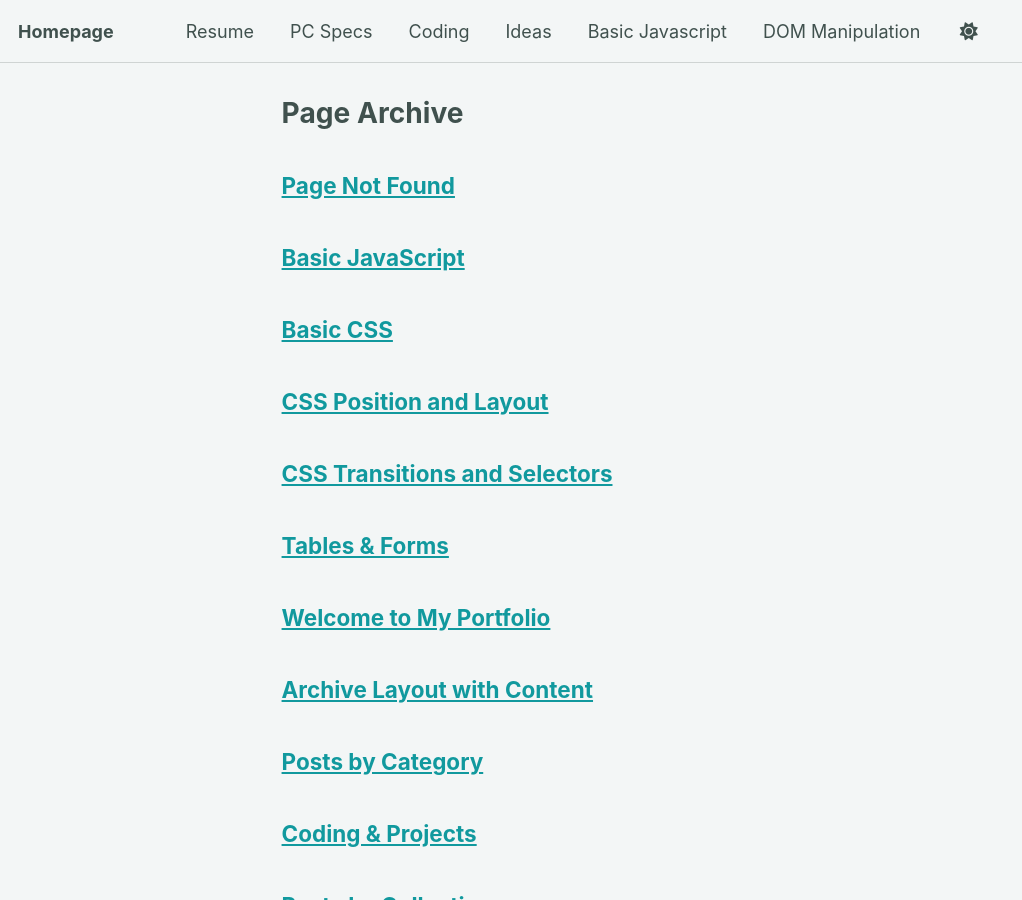
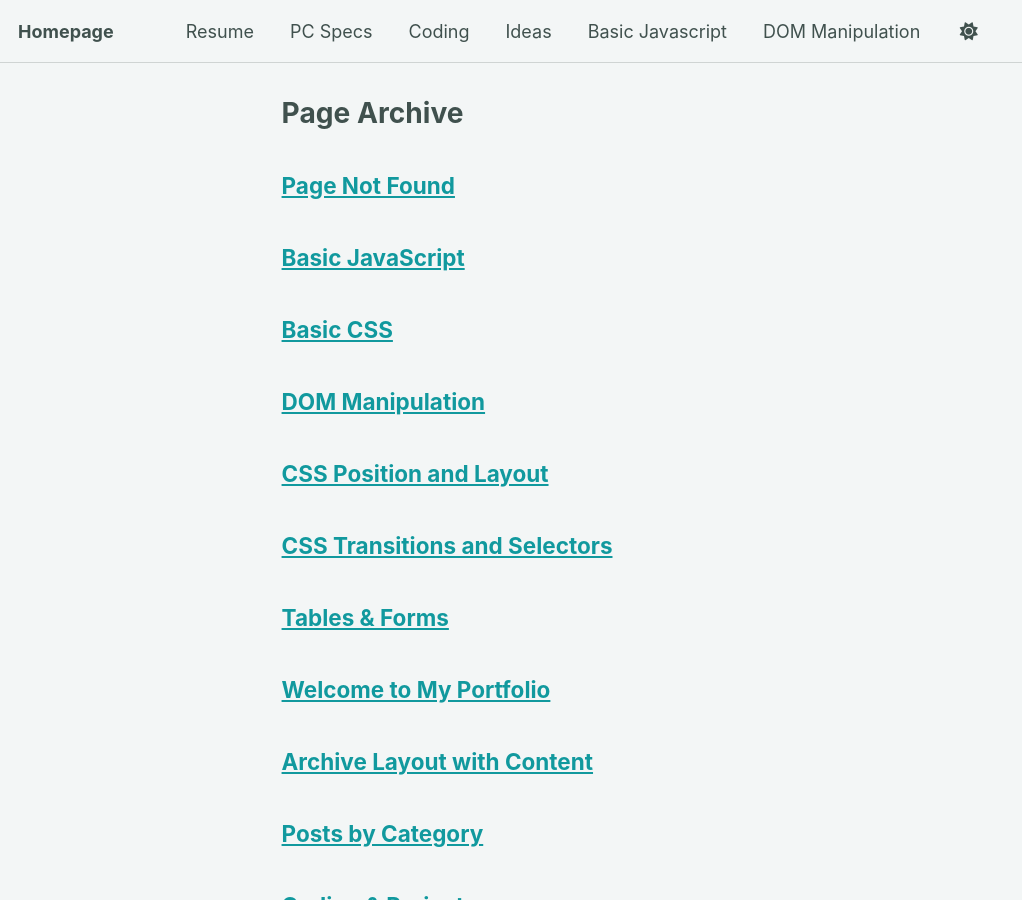
Before and after one commit to williamromero11/williamromero11.github.io, a Jekyll site: the page built from _pages/page-archive.html, in a window 1280 px wide and 900 px high. Shown: the whole window, without its empty margins (0-1022 px from the left). Built offline with Jekyll 4.4.1, drawn with Linux system fonts in a browser that asks for light colours; a script bundle is joined from its source files by our own code; library files that are not in the unit come from our copies.

Commit message:
Update DM.html with front matter and content

```diff
--- a/_pages/DM.html
+++ b/_pages/DM.html
@@ -1,3 +1,8 @@
+---
+permalink: /DM/
+title: "DOM Manipulation"
+layout: page
+---
 <html lang="en">
   <head>
     <title>Recent Journal Articles</title>
```
